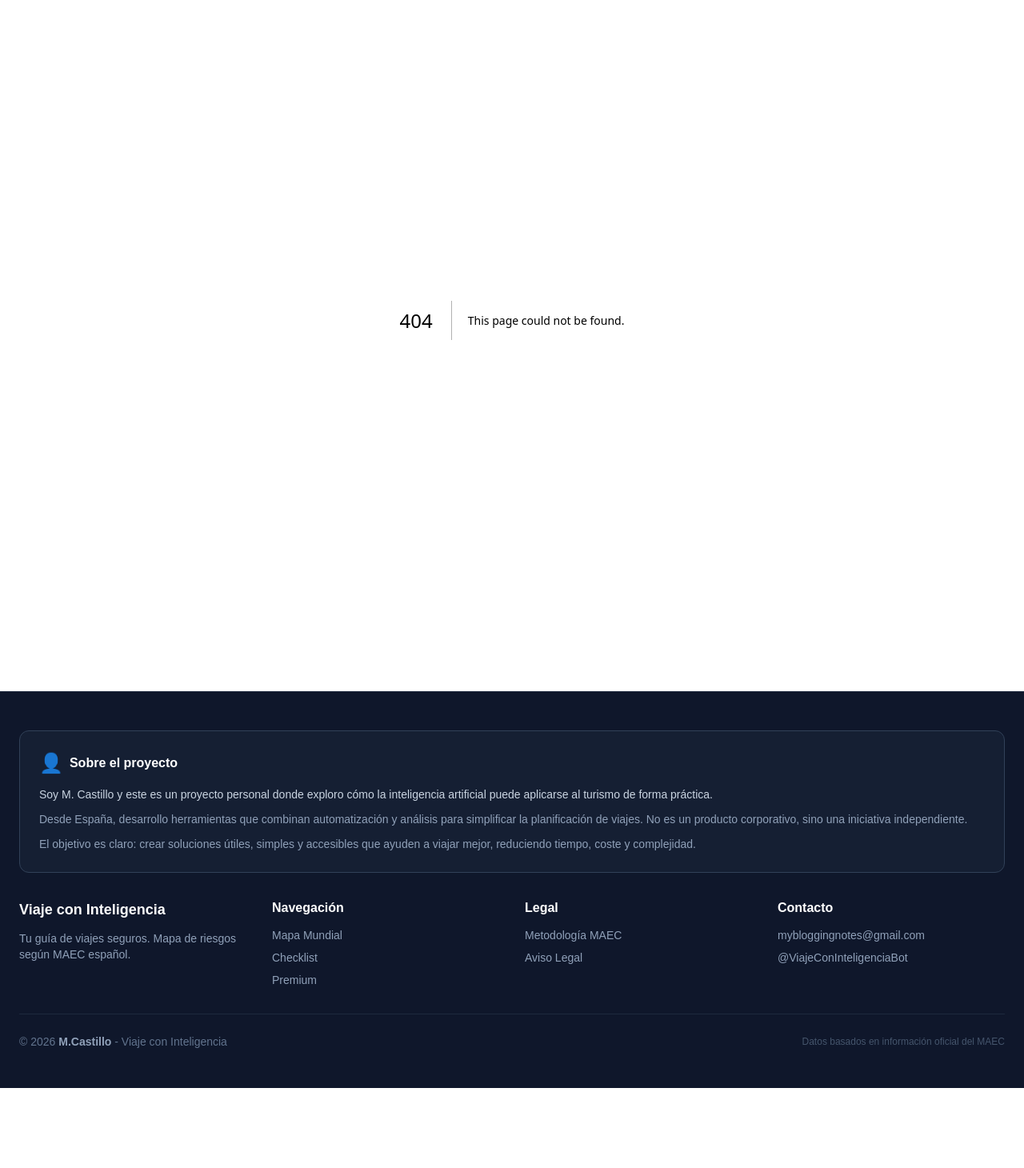
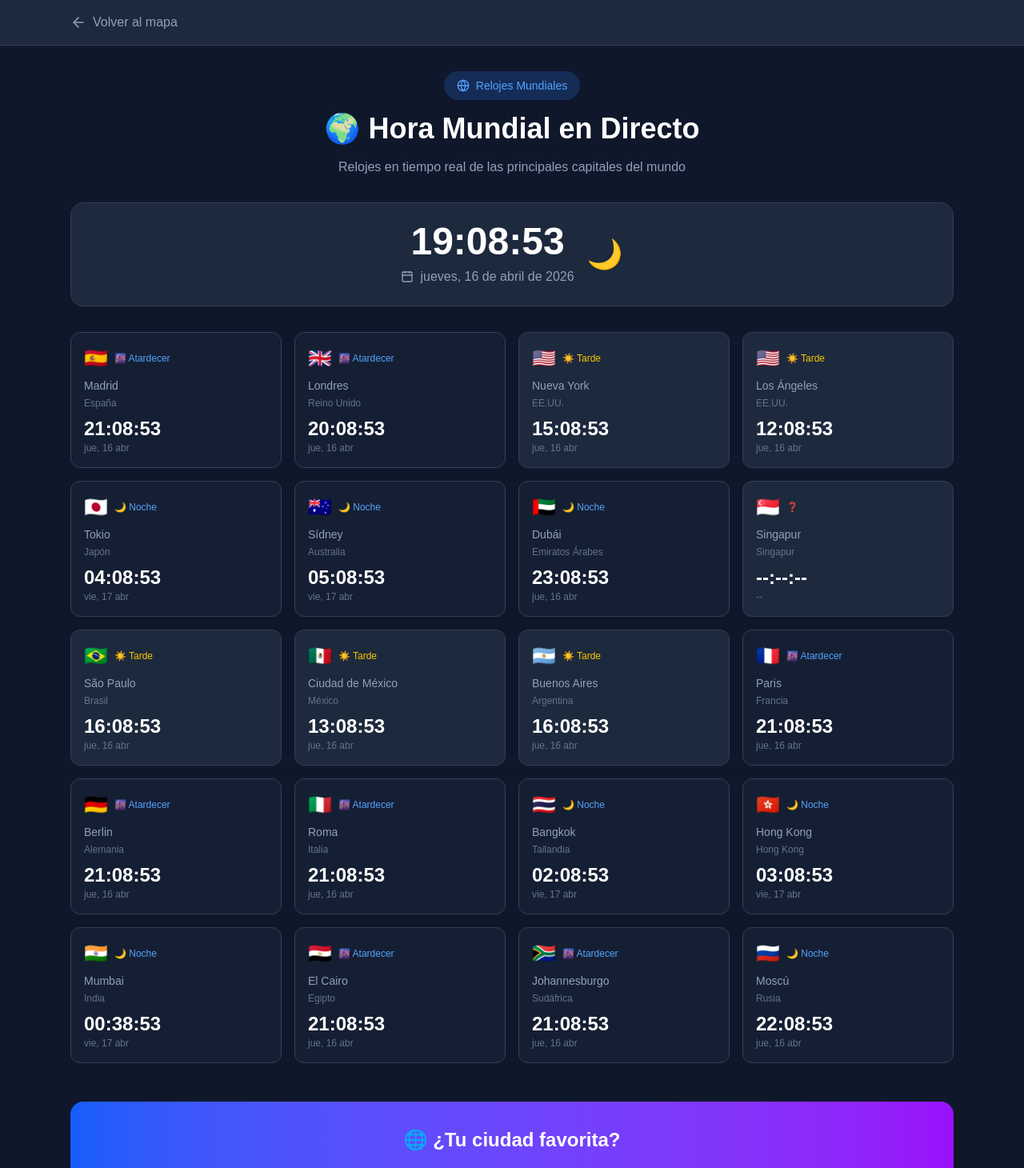
Before and after one commit to mcasrom/viaje-con-inteligencia, a Next.js app: page /relojes in a window 1280 px wide. Before the commit this address had no page. Shown: the top 1460 px of the page at 80% size. Before the commit the page ends 1360 px from the top, so only its background shows below. Built offline with nearby package versions, Linux system fonts and the light colour scheme.

Commit message:
feat: relojes mundiales /world-clocks

```diff
--- /dev/null
+++ b/src/app/relojes/page.tsx
@@ -0,0 +1,183 @@
+'use client';
+
+import { useState, useEffect } from 'react';
+import Link from 'next/link';
+import { Clock, Sun, Moon, Globe, ArrowLeft, MapPin, Calendar } from 'lucide-react';
+
+interface City {
+  name: string;
+  timezone: string;
+  pais: string;
+  bandera: string;
+  hora?: string;
+  fecha?: string;
+}
+
+const CAPITALES: City[] = [
+  { name: 'Madrid', timezone: 'Europe/Madrid', pais: 'España', bandera: '🇪🇸' },
+  { name: 'Londres', timezone: 'Europe/London', pais: 'Reino Unido', bandera: '🇬🇧' },
+  { name: 'Nueva York', timezone: 'America/New_York', pais: 'EE.UU.', bandera: '🇺🇸' },
+  { name: 'Los Ángeles', timezone: 'America/Los_Angeles', pais: 'EE.UU.', bandera: '🇺🇸' },
+  { name: 'Tokio', timezone: 'Asia/Tokyo', pais: 'Japón', bandera: '🇯🇵' },
+  { name: 'Sídney', timezone: 'Australia/Sydney', pais: 'Australia', bandera: '🇦🇺' },
+  { name: 'Dubái', timezone: 'Asia/Dubai', pais: 'Emiratos Árabes', bandera: '🇦🇪' },
+  { name: 'Singapur', timezone: 'Asia/Singapur', pais: 'Singapur', bandera: '🇸🇬' },
+  { name: 'São Paulo', timezone: 'America/Sao_Paulo', pais: 'Brasil', bandera: '🇧🇷' },
+  { name: 'Ciudad de México', timezone: 'America/Mexico_City', pais: 'México', bandera: '🇲🇽' },
+  { name: 'Buenos Aires', timezone: 'America/Argentina/Buenos_Aires', pais: 'Argentina', bandera: '🇦🇷' },
+  { name: 'Paris', timezone: 'Europe/Paris', pais: 'Francia', bandera: '🇫🇷' },
+  { name: 'Berlin', timezone: 'Europe/Berlin', pais: 'Alemania', bandera: '🇩🇪' },
+  { name: 'Roma', timezone: 'Europe/Rome', pais: 'Italia', bandera: '🇮🇹' },
+  { name: 'Bangkok', timezone: 'Asia/Bangkok', pais: 'Tailandia', bandera: '🇹🇭' },
+  { name: 'Hong Kong', timezone: 'Asia/Hong_Kong', pais: 'Hong Kong', bandera: '🇭🇰' },
+  { name: 'Mumbai', timezone: 'Asia/Kolkata', pais: 'India', bandera: '🇮🇳' },
+  { name: 'El Cairo', timezone: 'Africa/Cairo', pais: 'Egipto', bandera: '🇪🇬' },
+  { name: 'Johannesburgo', timezone: 'Africa/Johannesburg', pais: 'Sudáfrica', bandera: '🇿🇦' },
+  { name: 'Moscú', timezone: 'Europe/Moscow', pais: 'Rusia', bandera: '🇷🇺' },
+];
+
+export default function WorldClocksPage() {
+  const [currentTime, setCurrentTime] = useState(new Date());
+  const [clockTimes, setClockTimes] = useState<City[]>(CAPITALES);
+  const [isDay, setIsDay] = useState(true);
+  const [sunPosition, setSunPosition] = useState({ lat: 0, lng: 0 });
+
+  useEffect(() => {
+    const timer = setInterval(() => {
+      const now = new Date();
+      setCurrentTime(now);
+
+      const updatedTimes = CAPITALES.map(city => {
+        try {
+          const cityDate = new Date(now.toLocaleString('en-US', { timeZone: city.timezone }));
+          return {
+            ...city,
+            hora: cityDate.toLocaleTimeString('es-ES', { hour: '2-digit', minute: '2-digit', second: '2-digit', hour12: false }),
+            fecha: cityDate.toLocaleDateString('es-ES', { weekday: 'short', day: 'numeric', month: 'short' }),
+          };
+        } catch {
+          return { ...city, hora: '--:--:--', fecha: '--' };
+        }
+      });
+      setClockTimes(updatedTimes);
+
+      calculateDayNight(now);
+    }, 1000);
+
+    return () => clearInterval(timer);
+  }, []);
+
+  const calculateDayNight = (date: Date) => {
+    const hour = date.getUTCHours() + date.getUTCMinutes() / 60;
+    setIsDay(hour >= 6 && hour < 18);
+  };
+
+  const getTimeOfDay = (timezone: string): string => {
+    try {
+      const cityDate = new Date(currentTime.toLocaleString('en-US', { timeZone: timezone }));
+      const hour = cityDate.getHours();
+      if (hour >= 6 && hour < 12) return '🌅 Mañana';
+      if (hour >= 12 && hour < 18) return '☀️ Tarde';
+      if (hour >= 18 && hour < 22) return '🌆 Atardecer';
+      return '🌙 Noche';
+    } catch {
+      return '❓';
+    }
+  };
+
+  const isNightTime = (timezone: string): boolean => {
+    try {
+      const cityDate = new Date(currentTime.toLocaleString('en-US', { timeZone: timezone }));
+      const hour = cityDate.getHours();
+      return hour < 6 || hour >= 20;
+    } catch {
+      return false;
+    }
+  };
+
+  return (
+    <div className="min-h-screen bg-slate-900">
+      <header className="bg-slate-800 border-b border-slate-700">
+        <div className="max-w-6xl mx-auto px-6 py-4">
+          <Link href="/" className="flex items-center gap-2 text-slate-400 hover:text-white transition-colors">
+            <ArrowLeft className="w-5 h-5" />
+            <span>Volver al mapa</span>
+          </Link>
+        </div>
+      </header>
+
+      <main className="max-w-6xl mx-auto px-6 py-8">
+        <div className="text-center mb-8">
+          <div className="inline-flex items-center gap-2 px-4 py-2 bg-blue-500/20 text-blue-400 rounded-full text-sm font-medium mb-4">
+            <Globe className="w-4 h-4" />
+            Relojes Mundiales
+          </div>
+          <h1 className="text-4xl font-bold text-white mb-4">
+           🌍 Hora Mundial en Directo
+          </h1>
+          <p className="text-slate-400">
+            Relojes en tiempo real de las principales capitales del mundo
+          </p>
+        </div>
+
+        <div className="flex items-center justify-center gap-4 mb-8 p-6 bg-slate-800 rounded-2xl border border-slate-700">
+          <div className="text-center">
+            <div className="text-5xl font-bold text-white mb-2">
+              {currentTime.toLocaleTimeString('es-ES', { hour: '2-digit', minute: '2-digit', second: '2-digit', hour12: false })}
+            </div>
+            <div className="text-slate-400 flex items-center gap-2">
+              <Calendar className="w-4 h-4" />
+              {currentTime.toLocaleDateString('es-ES', { weekday: 'long', day: 'numeric', month: 'long', year: 'numeric' })}
+            </div>
+          </div>
+          <div className={`text-4xl ${isDay ? 'text-yellow-400' : 'text-blue-400'}`}>
+            {isDay ? '☀️' : '🌙'}
+          </div>
+        </div>
+
+        <div className="grid md:grid-cols-2 lg:grid-cols-3 xl:grid-cols-4 gap-4">
+          {clockTimes.map((city, index) => (
+            <div
+              key={index}
+              className={`p-4 rounded-xl border transition-all ${
+                isNightTime(city.timezone)
+                  ? 'bg-slate-800/50 border-slate-700'
+                  : 'bg-slate-800 border-slate-700'
+              }`}
+            >
+              <div className="flex items-center gap-2 mb-2">
+                <span className="text-2xl">{city.bandera}</span>
+                <span className={`text-xs ${isNightTime(city.timezone) ? 'text-blue-400' : 'text-yellow-400'}`}>
+                  {getTimeOfDay(city.timezone)}
+                </span>
+              </div>
+              <div className="text-sm text-slate-400 mb-1">{city.name}</div>
+              <div className="text-xs text-slate-500 mb-2">{city.pais}</div>
+              <div className="text-2xl font-bold text-white">
+                {city.hora || '--:--:--'}
+              </div>
+              <div className="text-xs text-slate-500">
+                {city.fecha}
+              </div>
+            </div>
+          ))}
+        </div>
+
+        <div className="mt-12 bg-gradient-to-r from-blue-600 to-purple-600 rounded-2xl p-8 text-center">
+          <h3 className="text-2xl font-bold text-white mb-4">
+            🌐 ¿Tu ciudad favorita?
+          </h3>
+          <p className="text-white/80 mb-6">
+            SolicitaAñadir más ciudades a los relojes mundiales.
+          </p>
+          <Link
+            href="/contact"
+            className="inline-flex items-center gap-2 px-6 py-3 bg-white text-blue-600 rounded-lg font-bold hover:bg-slate-100 transition-colors"
+          >
+            Contactar
+          </Link>
+        </div>
+      </main>
+    </div>
+  );
+}
--- a/src/app/sitemap/route.ts
+++ b/src/app/sitemap/route.ts
@@ -13,6 +13,7 @@ const staticPages = [
   '/dashboard',
   '/legal',
   '/metodologia',
+  '/relojes',
 ];
 
 export async function GET() {
```
